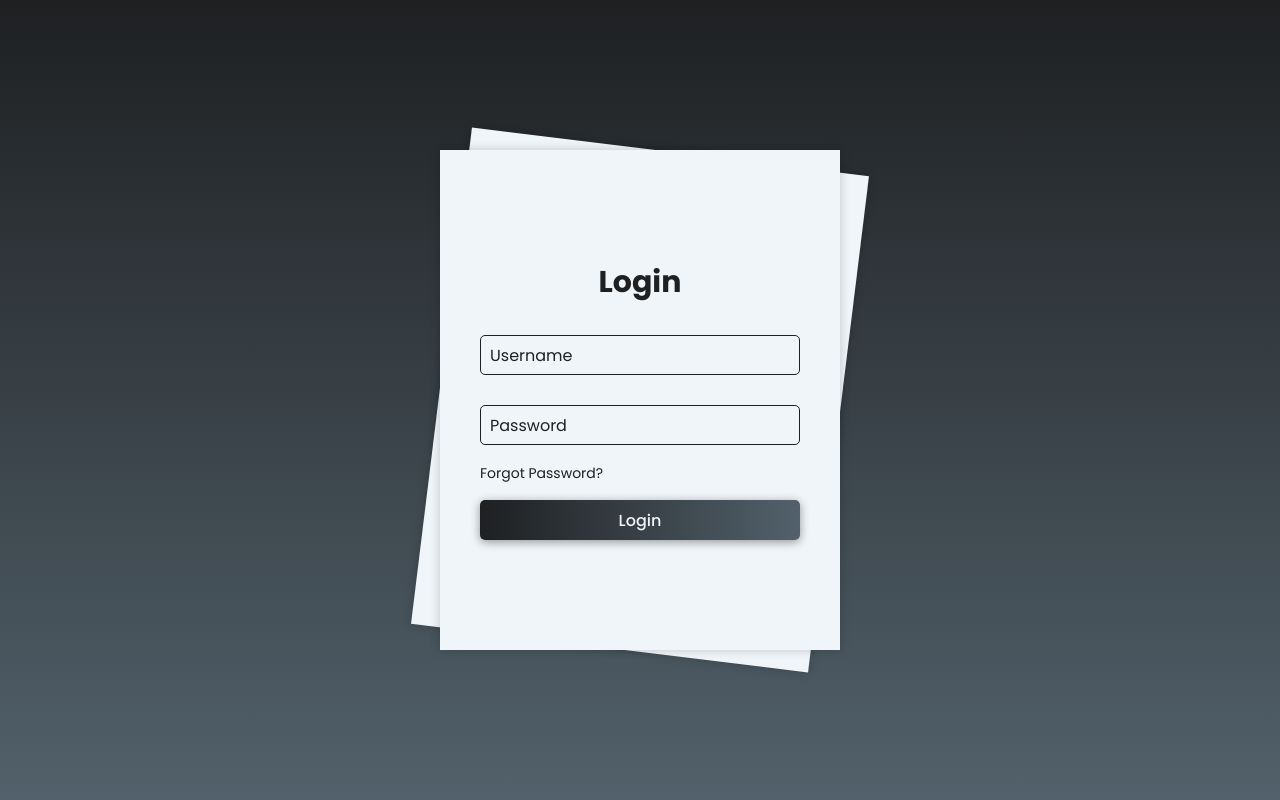
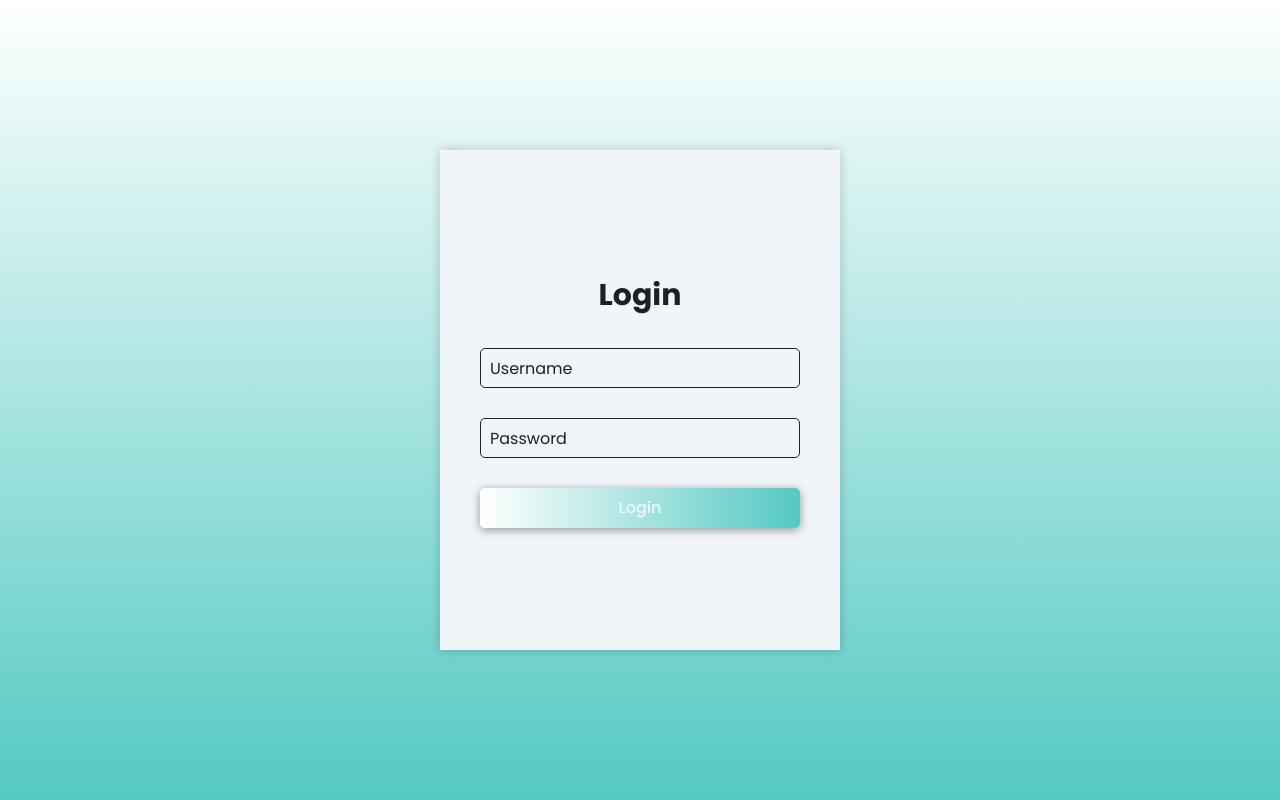
Before and after one commit to Ayyappa44488/Invoice, a Flask app: page /login in a window 1280 px wide. Run offline with Flask 3, Linux system fonts and the light colour scheme.

Commit message:
upto different types

```diff
--- a/app.py
+++ b/app.py
@@ -16,8 +16,9 @@ def index():
 def upload():
     if request.method == 'POST':
         f = request.files['fileInput']
-        f.save("invoice.pdf")
-        data= extract_invoice_data_from_pdf("invoice.pdf")
+        filename=f.filename
+        f.save(r"D:\invoice\static\uploads\{}".format(filename))
+        data= extract_invoice_data_from_pdf(r"D:\invoice\static\uploads\{}".format(filename))
         account_number = data["Account Number"] if data["Account Number"] is not None else "NULL"
         bank_name = data["Bank Name"] if data["Bank Name"] is not None else "NULL"
         bill_to_address = data["Bill to Address"] if data["Bill to Address"] is not None else "NULL"
@@ -30,15 +31,16 @@ def upload():
         subtotal = float(data["Subtotal"].replace("INR ", "").replace(",", "")) if data["Subtotal"] is not None else "NULL"
         tax = data["Tax"] if data["Tax"] is not None else "NULL"
         total_amount = float(data["Total Amount"].replace("INR ", "").replace(",", "")) if data["Total Amount"] is not None else "NULL"
+        type=data["Type"]
         reviewed = 0
         query = """
             INSERT INTO data
             (ac_no, bank_name, bill_to_address, bill_to_name, dept, id,
-            ifsc_code, invoice_date, invoice_no, subtotal, tax, total,reviewed)
-            VALUES (%s, %s, %s, %s, %s, %s, %s, %s, %s, %s, %s, %s,%s)
+            ifsc_code, invoice_date, invoice_no, subtotal, tax, total,reviewed,filename,type)
+            VALUES (%s, %s, %s, %s, %s, %s, %s, %s, %s, %s, %s, %s,%s,%s,%s)
         """
         values = (account_number, bank_name, bill_to_address, bill_to_name, department, employee_id,
-                ifsc_code, invoice_date, invoice_number, subtotal, tax, total_amount,reviewed)
+                ifsc_code, invoice_date, invoice_number, subtotal, tax, total_amount,reviewed,filename,type)
 
         # Executing the query
         cursor.execute(query, values)
@@ -60,7 +62,7 @@ def validate():
             session['username'] = "admin"
         elif username == 'checker@gmail.com' and password == 'checker@123':
             session['username'] = "checker"
-        return render_template('index.html')
+        return redirect('/')
 
 
 
@@ -100,12 +102,13 @@ def update_data(id):
         tax = request.form['tax']
         total_amount = request.form['total']
         reviewed=1
+        type=request.form['type']
         query = """
             UPDATE data SET ac_no = %s, bank_name = %s, bill_to_address = %s, bill_to_name = %s, dept = %s, id = %s,
-            ifsc_code = %s, invoice_date = %s, invoice_no = %s, subtotal = %s, tax = %s, total = %s,reviewed = %s WHERE invoice_no = %s
+            ifsc_code = %s, invoice_date = %s, invoice_no = %s, subtotal = %s, tax = %s, total = %s,reviewed = %s,type = %s WHERE invoice_no = %s
         """
         values = (account_number, bank_name, bill_to_address, bill_to_name, department, employee_id,
-                ifsc_code, invoice_date, invoice_number, subtotal, tax, total_amount,reviewed,id)
+                ifsc_code, invoice_date, invoice_number, subtotal, tax, total_amount,reviewed,type,id)
         cursor.execute(query, values)
         conn.commit()
         return redirect(url_for('viewdata'))
--- a/invoice.py
+++ b/invoice.py
@@ -39,6 +39,9 @@ def extract_invoice_data_from_pdf(pdf_path):
             r"Account Number:\s*(\d+)"
         )
         invoice_data["IFSC Code"] = extract_field(r"IFSC Code:\s*(.*)")
-
+        if "Employability Reimbursement Invoice" in extracted_text:
+            invoice_data["Type"] = "Employability Reimbursement"
+        else:
+            invoice_data["Type"] = "Purchase Power"
 
     return invoice_data
--- a/templates/login.html
+++ b/templates/login.html
@@ -23,7 +23,7 @@
             justify-content: center;
             align-items: center;
             min-height: 100vh;
-            background: linear-gradient(#1E2022, #52616B);
+            background: linear-gradient(#fff, #53C9C2);
             overflow: hidden;
         }
 
@@ -174,7 +174,7 @@
             left: 0;
             width: 100%;
             height: 40px;
-            background: linear-gradient(to right, #1E2022, #52616B);
+            background: linear-gradient(to right, #fff, #53C9C2);
             box-shadow: 0 2px 10px rgba(0, 0, 0, .4);
             font-size: 16px;
             color: #F0F5F9;
@@ -210,27 +210,6 @@
 <body>
 
     <div class="wrapper">
-        <div class="form-wrapper sign-up">
-            <form action="">
-                <h2>Sign Up</h2>
-                <div class="input-group">
-                    <input type="text" required>
-                    <label for="">Username</label>
-                </div>
-                <div class="input-group">
-                    <input type="email" required>
-                    <label for="">Email</label>
-                </div>
-                <div class="input-group">
-                    <input type="password" required>
-                    <label for="">Password</label>
-                </div>
-                <button type="submit" class="btn">Sign Up</button>
-                <div class="sign-link">
-                    <p>Already have an account? <a href="#" class="signIn-link">Sign In</a></p>
-                </div>
-            </form>
-        </div>
 
         <div class="form-wrapper sign-in">
             <form action="/validate" method="POST">
@@ -242,9 +221,6 @@
                 <div class="input-group">
                     <input type="password" name="password" required>
                     <label for="">Password</label>
-                </div>
-                <div class="forgot-pass">
-                    <a href="#">Forgot Password?</a>
                 </div>
                 <button type="submit" class="btn">Login</button>
 
```
Also changed, not shown: templates/admin_data.html (+9 -1 lines), templates/edit_data.html (+9 -1 lines), templates/index.html (+4 -4 lines), templates/viewdata.html (+6 -1 lines), 4 other files.
